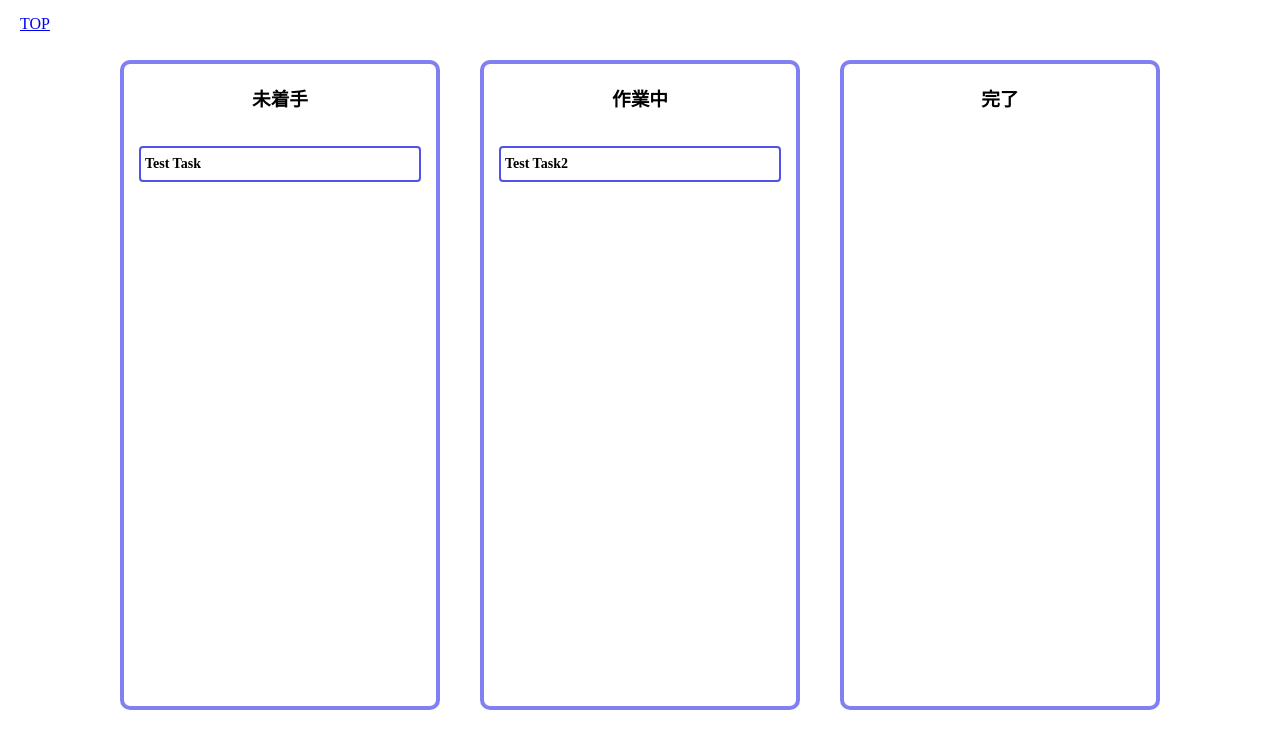
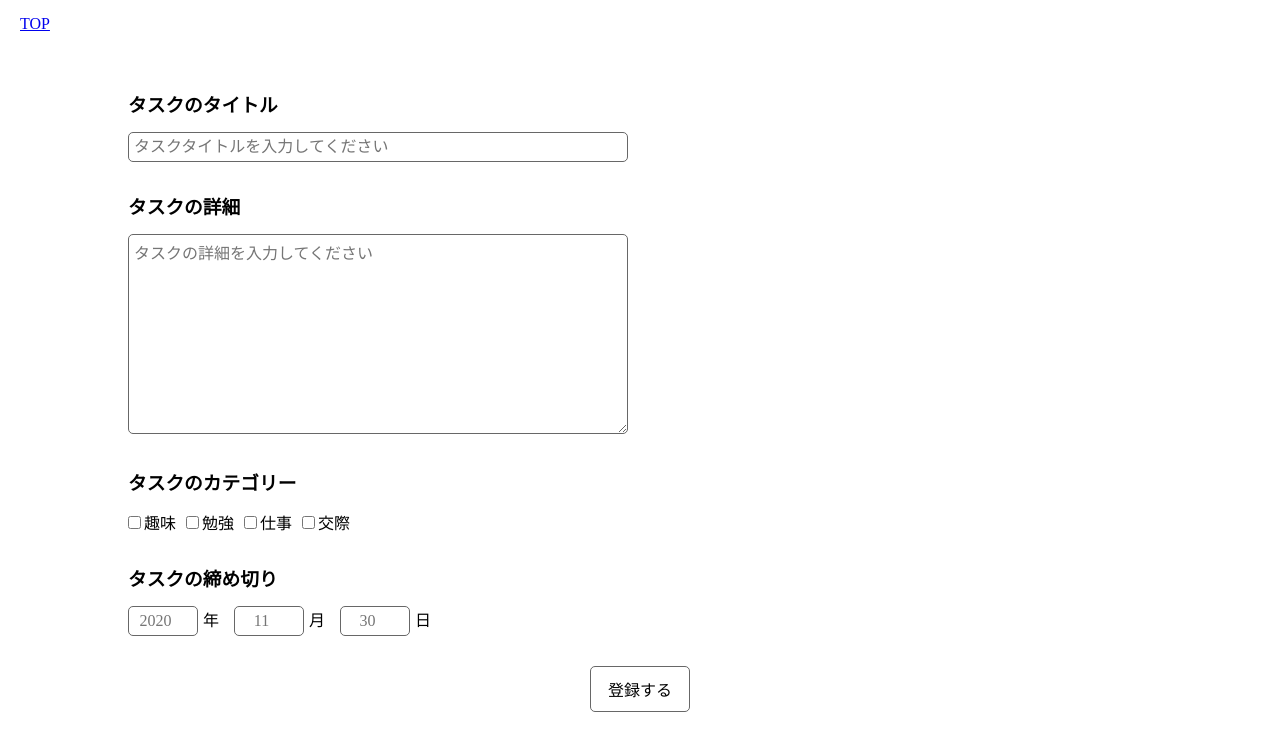
Before and after one commit to moriyama0312/dog-gallery, a React app: page /make in a window 1280 px wide. Before the commit this address led to /. Shown: the top 750 px of the page. Built offline with nearby package versions, Linux system fonts and the light colour scheme; the HTML template or start-up script is replaced by a standard one.

Commit message:
スタイル調整

```diff
--- a/src/sass/_inc/_components/_Make.scss
+++ b/src/sass/_inc/_components/_Make.scss
@@ -14,6 +14,61 @@
 			&__title {
 				margin: 30px 0 15px;
 			}
+			input {
+				padding: 5px;
+				border: 1px solid #676767;
+				border-radius: 5px;
+				outline: none;
+				width: 500px;
+			}
+			textarea {
+				padding: 5px;
+				border: 1px solid #676767;
+				border-radius: 5px;
+				outline: none;
+				width: 500px;
+				height: 200px;
+			}
+			.checkbox__list {
+				list-style: none;
+				display: flex;
+				justify-content: flex-start;
+				li {
+					input {
+						width: auto;
+						margin-right: 3px;
+					}
+					margin-right: 10px;
+				}
+			}
+			.deadline__list {
+				list-style: none;
+				display: flex;
+				justify-content: flex-start;
+				li {
+					input {
+						width: 70px;
+						text-align: center;
+						margin-right: 5px;
+					}
+					margin-right: 15px;
+				}
+			}
+		}
+		&__submit {
+			width: 100px;
+			margin: 30px auto 0;
+			border: 1px solid #676767;
+			border-radius: 5px;
+			&__btn {
+				padding: 10px 0;
+				cursor: pointer;
+				text-align: center;
+				&:hover {
+					background: #000000;
+					color: #ffffff;
+				}
+			}
 		}
 	}
 }
--- a/src/tsx/App.tsx
+++ b/src/tsx/App.tsx
@@ -2,6 +2,7 @@ import React, { FC } from 'react';
 import { Redirect, Route, Switch } from 'react-router';
 import Top from './containers/Top';
 import Tasks from './containers/Tasks';
+import Make from './components/Make';
 import Header from './modules/molecules/Header';
 import Styles from '../sass/_inc/_App.scss';
 
@@ -13,6 +14,7 @@ const App: FC = () => (
 			<Switch>
 				<Route exact path="/" component={Top} />
 				<Route path="/tasks/:id" component={Tasks} />
+				<Route path="/make" component={Make} />
 				<Redirect to="/" />
 			</Switch>
 		</div>
```
Also changed, not shown: 1 other file (tests, documents, lock files or other folders).
